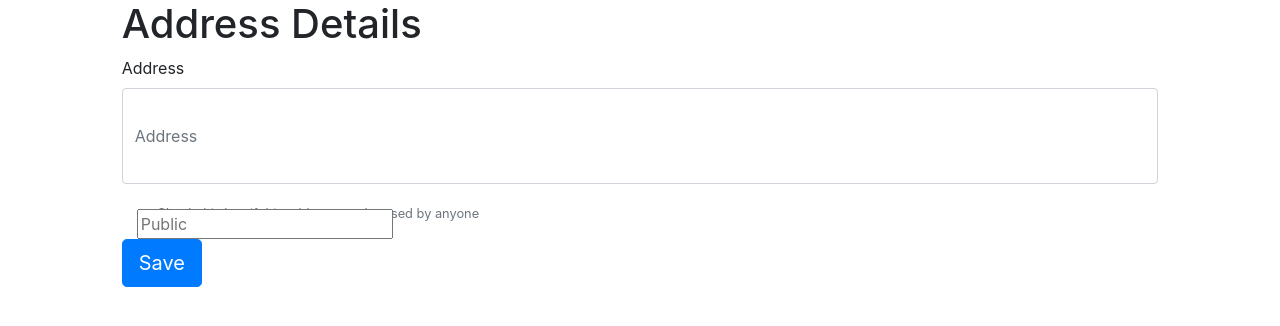
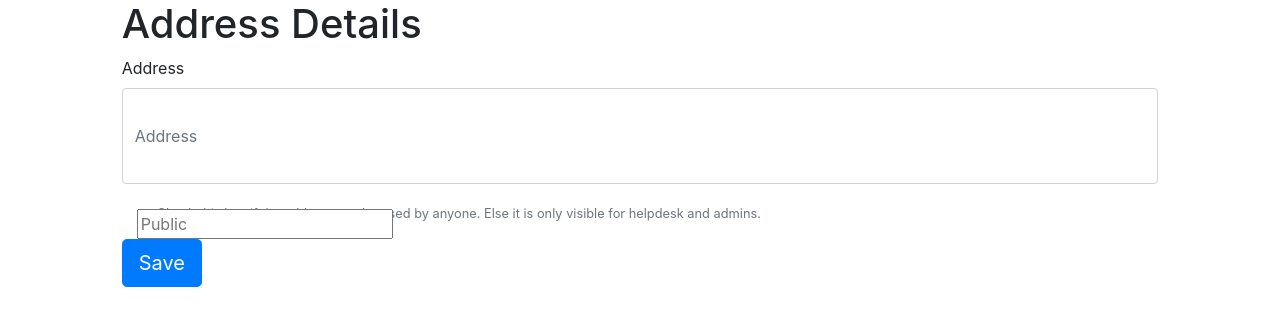
Before and after one commit to c3loc/transporte, a Python web app: template transporte/templates/address_edit.html in a window 1280 px wide. Shown: the part 56-382 px from the top of the page. Run offline with Jinja, Linux system fonts and the light colour scheme; the template is opened without the code that fills it: most values are stand-ins (such as "Sample title", 1, 10 or a date in 2020); form fields are guessed from the names that the template uses; some libraries are stand-ins or nearby versions.

Commit message:
better description of address visibility

```diff
--- a/transporte/templates/address_edit.html
+++ b/transporte/templates/address_edit.html
@@ -45,7 +45,7 @@
         {% endif %}
 
             <small id="needsOrganizationHelpBlock" class="form-text text-muted">
-                Check this box if this address can be used by anyone
+                Check this box if the address can be used by anyone. Else it is only visible for helpdesk and admins.
             </small>
         </div>
     </div>
```
